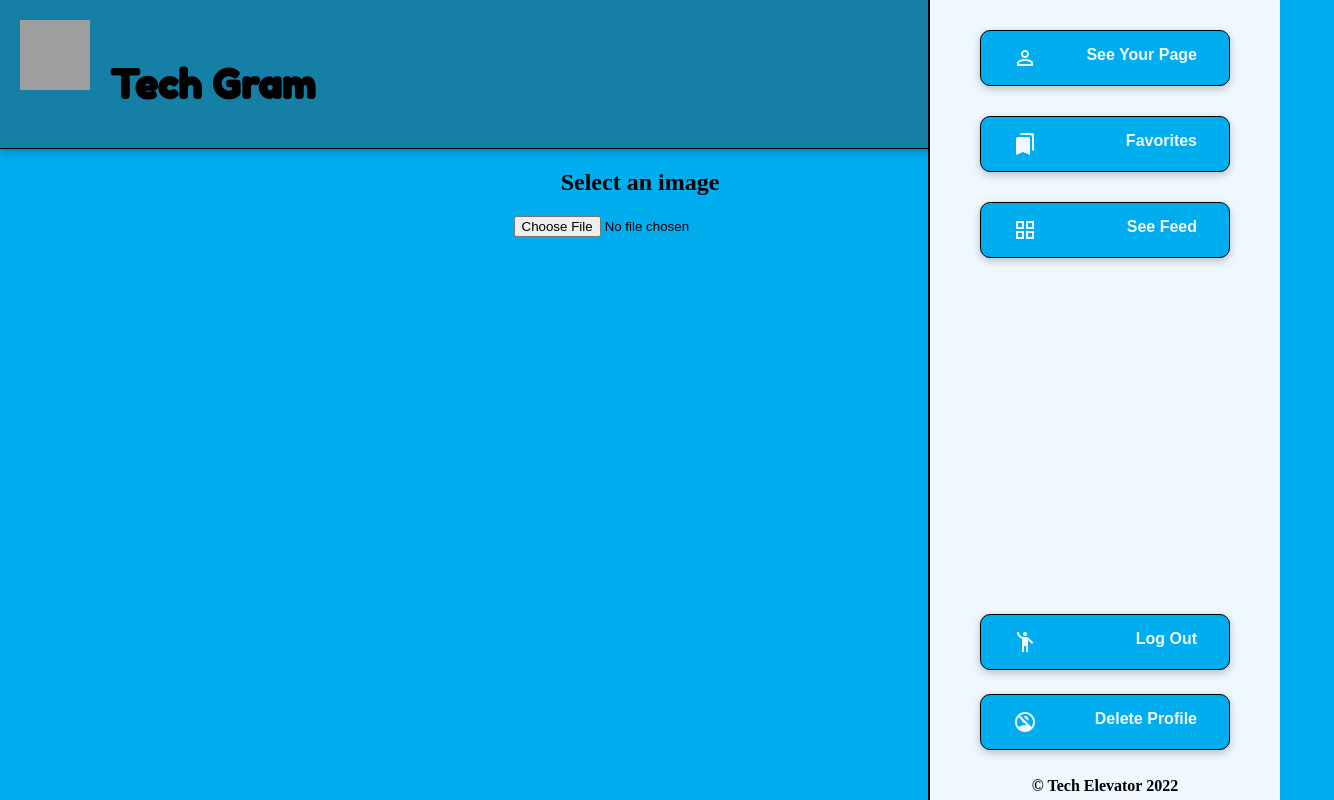
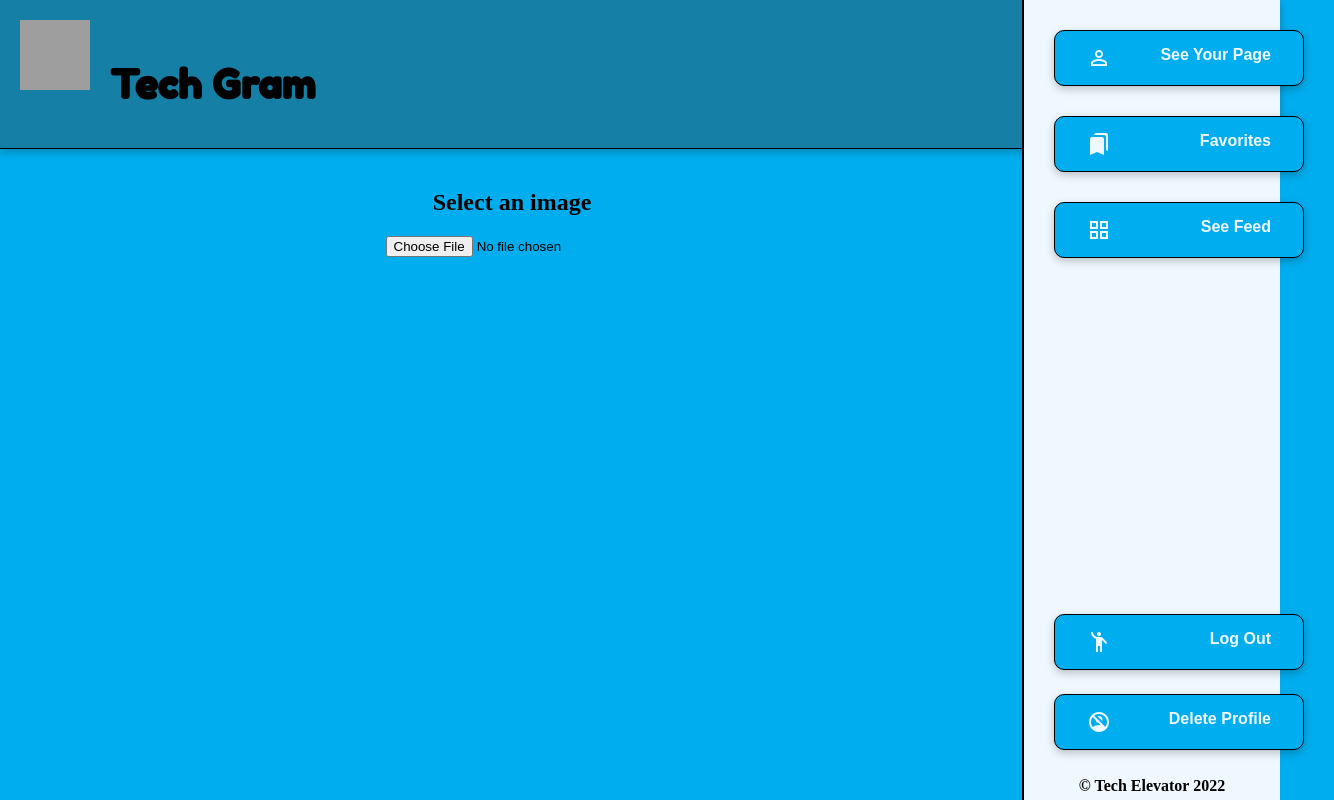
Before and after one commit to kelvintelon/Tech-Gram, a Vue app in the folder vue/: page /addPicture in a window 1280 px wide. Shown: the whole page, 1334 px wide, since content can reach past the window. Built offline with nearby package versions, Linux system fonts and the light colour scheme; sample sign-in values are in the browser's storage; grey boxes are pictures that could not be loaded.

Commit message:
try to add a frame, not working now

```diff
--- a/vue/src/components/SideMenu.vue
+++ b/vue/src/components/SideMenu.vue
@@ -29,8 +29,10 @@ export default {
   background-color: aliceblue;
   position: absolute;
   right: 0px;
-  width: 350px;
-  height: 100%;
+  /* width: 350px; */
+  width: 20%;
+  /* height: 100%; */
+  height: 100vh;
   display: flex;
   justify-content: space-around;
 }
--- a/vue/src/components/UploadPhoto.vue
+++ b/vue/src/components/UploadPhoto.vue
@@ -8,7 +8,10 @@
 
 
       <div v-else>
-          <img id="upload-img"  :src="imagePost.imageLocation" />
+
+            <img id="upload-img"  :src="imagePost.imageLocation" />
+
+
           <div class="caption-container">
               <form v-on:submit.prevent="submitForm">
                 <textarea class="caption-input" placeholder="Write a caption..."
@@ -127,14 +130,28 @@ textarea {
     width:30%;
 }
 .upload-pic{
+    display: flex;
+    justify-content: center;
+    align-items: center;
+    flex-direction: column;
     text-align: center;
+    width:80%;
+}
+.image-with-frame{
+
+    width: 50%;
+    height: 50%;
+    border: 1px solid black;
 }
 
 #upload-img{
-    width:30%;
+    /* width:30%;
     margin: auto;
     display: block;
-    margin-bottom:10px;
+    margin-bottom:10px; */
+
+
+    object-fit: cover;
 }
 
 button{
```
